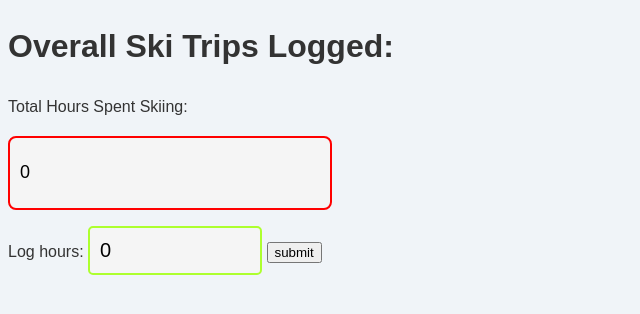
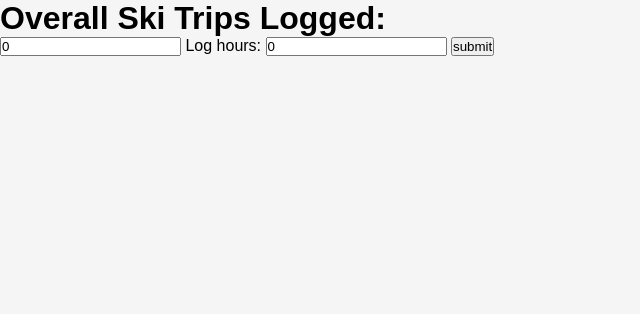
Before and after one commit to WVU-CS330-2024-08-Group05/G5, a plain HTML site: page SkiLogging/SkiLoggingIndex.html in a window 1280 px wide. Shown: the whole page, without its empty margins (0-640 px from the left). Drawn offline with Linux system fonts and the light colour scheme; files that its build step writes are made by us from their sources.

Commit message:
Revert "updated SkiLoggingIndex and added the CSS code"
This reverts commit 371c46e5755e0d532fcae6c268cc0465aa23686a.

```diff
--- a/SkiLogging/SkiLoggingIndex.html
+++ b/SkiLogging/SkiLoggingIndex.html
@@ -1,32 +1,21 @@
 <!DOCTYPE html>
 <html lang="en">
+<html>
     <head>
         <meta charset="utf-8">
         <meta name="viewport" content="width=device-width, initial-scale=1">
         <title>HTML5 Boilerplate</title>
-    <link rel="stylesheet" href="SkiLoggingStyles.css">
+        <link rel="stylesheet" href="styles.css">
+        <script src="hoursLogged.js" defer></script>
       </head>
 
       <body>
         <h1>
             Overall Ski Trips Logged:
         </h1>
-    <div>
-        <p>Total Hours Spent Skiing:</p>
-        <input type="number" id="totalHours" name="totalHours" value=0 readonly>
-        <p></p>
-    </div>
+        <input type="text" id="totalHours" name="totalHours" value=0 readonly>
         <label for="Hours">Log hours:</label>
-    <input type="number" id="Hours" name="Hours" value=0>
-    <button type="button" id="hourSubmit">submit</button>
+        <input type="text" id="Hours" name="Hours" value=0>
+        <button type = "button" id="hourSubmit">submit</button>
       </body>
 </html>
-<script>
-    document.getElementById('hourSubmit').addEventListener("click", function () {
-        let newHours = parseFloat(document.getElementById('Hours').value) || 0;
-        let totalHours = parseFloat(document.getElementById('totalHours').value) || 0;
-        totalHours += newHours;
-        document.getElementById('totalHours').value = totalHours;
-        document.getElementById('Hours').value = 0;
-    });
-</script>
--- a/SkiLogging/SkiLoggingStyles.css
+++ /dev/null
@@ -1,43 +0,0 @@
-/*changes the hours input box to a different color and size*/
-#Hours {
-    width: 150px;
-    height: 25px;
-    font-size: 20px;
-    padding: 10px;
-    border: 2px solid greenyellow;
-    background-color: whitesmoke;
-    border-radius: 5px;
-}
-
-    /*adds a glow around the box when hours is clicked on*/
-    #Hours:focus {
-        border-color: greenyellow;
-        box-shadow: 0 0 15px greenyellow;
-        outline: none;
-    }
-
-/*changes the font and the color of the web page background*/
-body {
-    background-color: #f0f4f8;
-    color: #333;
-    font-family: 'Arial', sans-serif;
-    line-height: 1.6;
-}
-
-/*changes the totalHours input box to a different color and size*/
-#totalHours {
-    width: 300px;
-    height: 50px;
-    font-size: 18px;
-    padding: 10px;
-    border: 2px solid red;
-    border-radius: 8px;
-    background-color: whitesmoke;
-}
-
-    /*adds a glow around the box when totalHours is clicked on*/
-    #totalHours:focus {
-        border-color: red;
-        box-shadow: 0 0 10px red;
-        outline: none;
-    }
```
Lines whose indentation alone changed are shown as unchanged.
